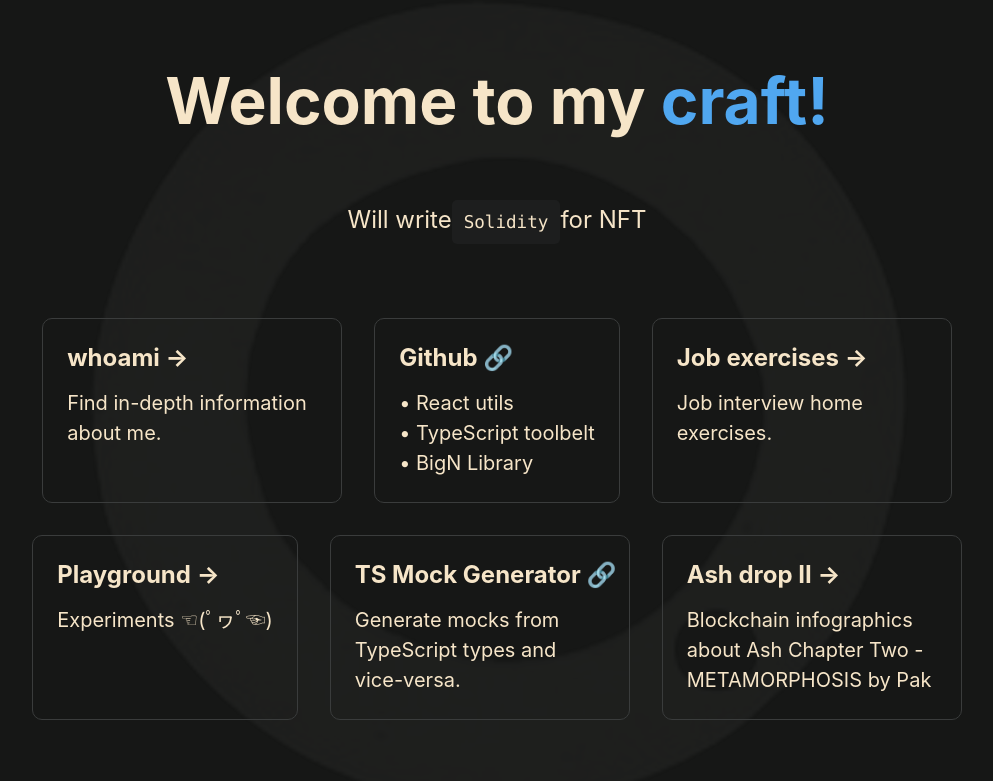
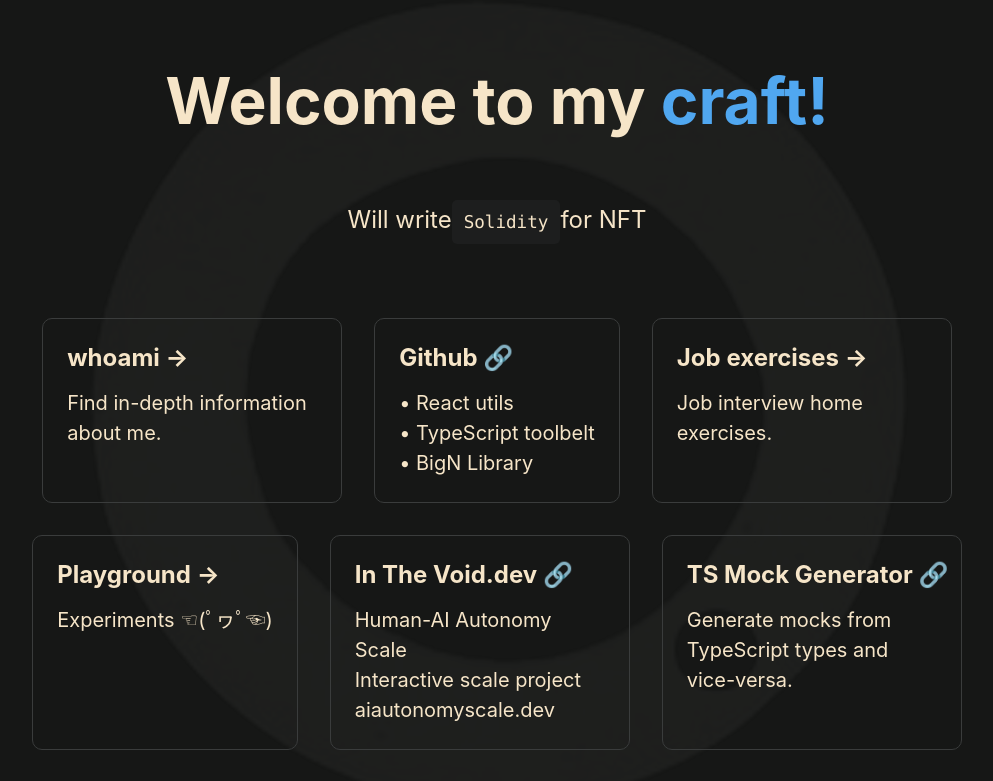
Before and after one commit to ackvf/qwerty.xyz, a Next.js app: page / in a window 1280 px wide. Shown: the top 781 px of the page, without its empty margins (143-1136 px from the left). Built offline with nearby package versions, Linux system fonts and the light colour scheme.

Commit message:
Add In The Void aiautonomyscale.dev link
- https://www.aiautonomyscale.dev/
- https://inthevoid.ai/
- https://inthevoid.dev/

```diff
--- a/pages/index.tsx
+++ b/pages/index.tsx
@@ -90,6 +90,15 @@ const Home: NextPage = () => {
 						</div>
 					</Link>
 
+          <a href="https://inthevoid.dev" className="card cursor-pointer" target="_blank" rel="noopener noreferrer">
+            <div>
+              <h2>In The Void.dev 🔗</h2>
+              <p className='font-semibold'>Human-AI Autonomy Scale</p>
+              <p>Interactive scale project</p>
+              <p>aiautonomyscale.dev</p>
+            </div>
+          </a>
+
           <a href="https://ts-mock-generator.qwerty.art/" className="card cursor-pointer" target="_blank" rel="noopener noreferrer">
             <div>
               <h2>TS Mock Generator 🔗</h2>
```
